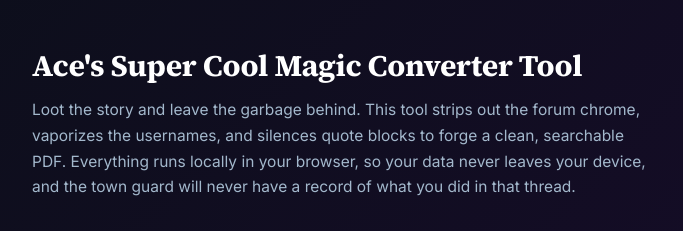
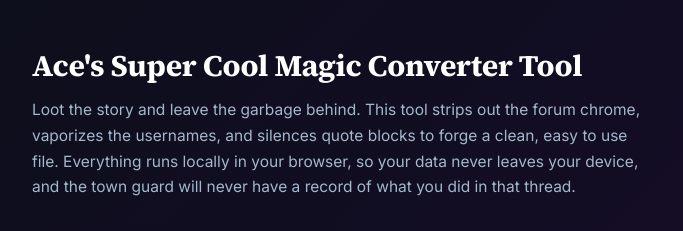
Before and after one commit to AceAffluence/pdf-converter, a plain HTML site: page index.html in a window 1280 px wide. Shown: the top 231 px of the page, 298-981 px from the left. Drawn offline with Linux system fonts and the light colour scheme.

Commit message:
wording change

```diff
--- a/index.html
+++ b/index.html
@@ -612,7 +612,7 @@ function(t){t.__bidiEngine__=t.prototype.__bidiEngine__=function(t){var n,r,i,a,
   <h1>Ace's Super Cool Magic Converter Tool</h1>
   <p class="lede">
     Loot the story and leave the garbage behind. This tool strips out the forum chrome,
-    vaporizes the usernames, and silences quote blocks to forge a clean, searchable PDF.
+    vaporizes the usernames, and silences quote blocks to forge a clean, easy to use file.
     Everything runs locally in your browser, so your data never leaves your device,
     and the town guard will never have a record of what you did in that thread.
   </p>
```
